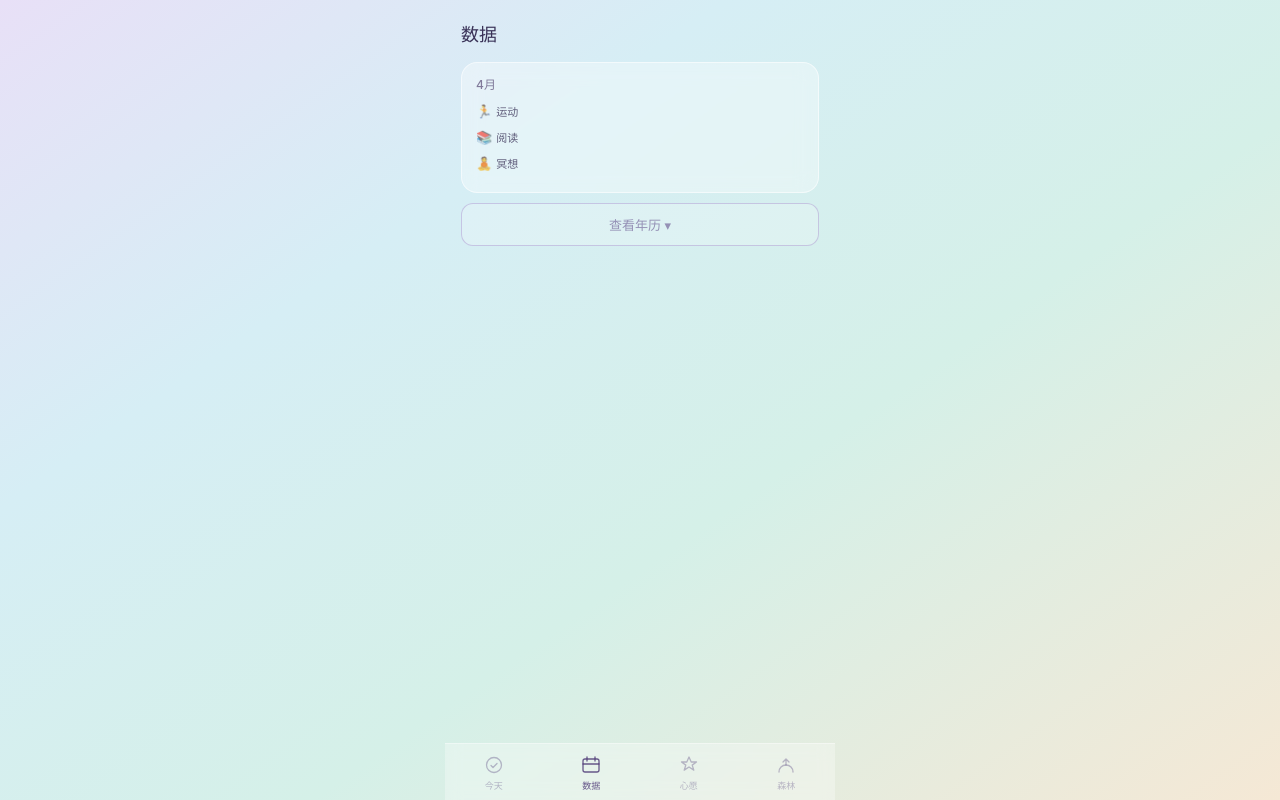
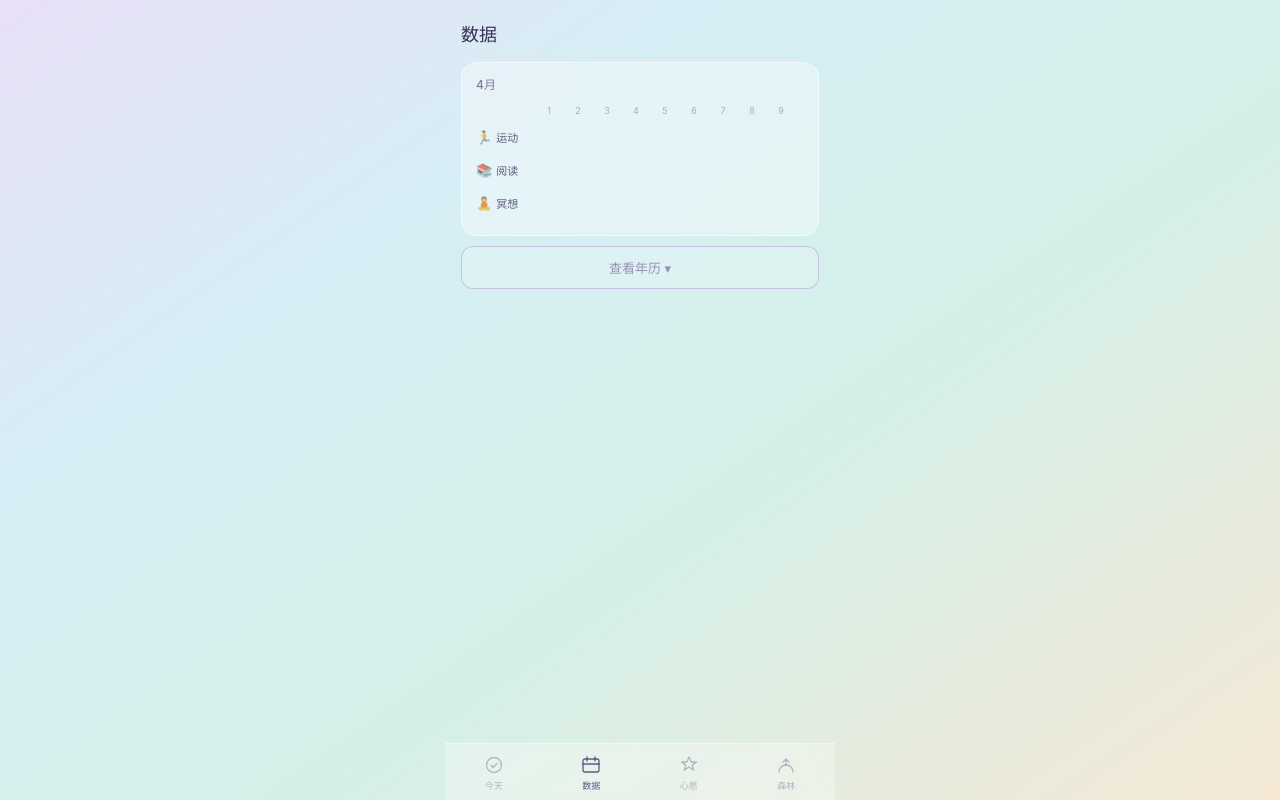
Before and after one commit to lybrebecca/Lumos, a React (Vite) app: page / in a window 1280 px wide. Both pictures are taken after a click on the element "数据". Built offline with nearby package versions, Linux system fonts and the light colour scheme.

Commit message:
edit statspage 2

```diff
--- a/src/pages/StatsPage.jsx
+++ b/src/pages/StatsPage.jsx
@@ -1,8 +1,8 @@
-import { useState } from 'react'
+import { useState, useRef } from 'react'
 import { loadHabits } from '../utils/storage'
-import { getTodayStr } from '../utils/habitLogic'
 
-const MONTH_NAMES = ['1月','2月','3月','4月','5月','6月','7月','8月','9月','10月','11月','12月']
+const MONTH_NAMES = ['1月','2月','3月','4月','5月','6月',
+                     '7月','8月','9月','10月','11月','12月']
 const today = new Date()
 const thisYear = today.getFullYear()
 const thisMonth = today.getMonth()
@@ -18,82 +18,17 @@ function getCheckinCountForDay(habit, year, month, day) {
   return habit.logs.filter(log => log.date === dateStr).length
 }
 
-function MonthRow({ habit, year, month }) {
-  const days = getDaysInMonth(year, month)
-  const isFutureMonth = year === thisYear && month > thisMonth
-  const cells = []
-
-  for (let d = 1; d <= days; d++) {
-    const isFutureDay = year === thisYear && month === thisMonth && d > todayDate
-    const count = (!isFutureMonth && !isFutureDay)
-      ? getCheckinCountForDay(habit, year, month, d)
-      : 0
-
-    cells.push(
-      <div
-        key={d}
-        style={{
-          width: '18px',
-          height: '18px',
-          borderRadius: '50%',
-          display: 'flex',
-          alignItems: 'center',
-          justifyContent: 'center',
-          fontSize: '8px',
-          flexShrink: 0,
-          background: isFutureMonth || isFutureDay
-            ? 'transparent'
-            : count > 0
-              ? 'rgba(100,180,120,0.65)'
-              : 'transparent',
-          color: count > 0 ? 'rgba(20,80,30,0.9)' : 'transparent',
-          fontWeight: '500',
-        }}
-      >
-        {count > 0 ? count : ''}
-      </div>
-    )
-  }
-
-  return (
-    <div style={{
-      display: 'flex',
-      alignItems: 'center',
-      gap: '6px',
-      marginBottom: '8px',
-    }}>
-      <div style={{
-        width: '56px',
-        fontSize: '11px',
-        fontWeight: '500',
-        color: 'rgba(40,30,70,0.7)',
-        flexShrink: 0,
-        display: 'flex',
-        alignItems: 'center',
-        gap: '4px',
-      }}>
-        <span style={{ fontSize: '13px' }}>{habit.emoji}</span>
-        <span style={{
-          overflow: 'hidden',
-          textOverflow: 'ellipsis',
-          whiteSpace: 'nowrap',
-        }}>
-          {habit.name}
-        </span>
-      </div>
-      <div style={{
-        display: 'flex',
-        gap: '2px',
-        overflowX: 'auto',
-        flex: 1,
-      }}>
-        {cells}
-      </div>
-    </div>
-  )
-}
+const CELL_W = 26  // 每个日期格子的宽度px
+const CELL_GAP = 3 // 格子间距px
+const NAME_W = 60  // 左侧习惯名字栏宽度px
 
 function MonthBlock({ habits, year, month, isFuture }) {
+  const days = getDaysInMonth(year, month)
+  const scrollRef = useRef(null)
+
+  // 每个格子宽度固定，整块一起横向滚动
+  const totalGridW = days * (CELL_W + CELL_GAP)
+
   return (
     <div style={{
       background: 'rgba(255,255,255,0.35)',
@@ -102,8 +37,10 @@ function MonthBlock({ habits, year, month, isFuture }) {
       borderRadius: '16px',
       padding: '12px 14px',
       marginBottom: '10px',
-      opacity: isFuture ? 0.4 : 1,
+      opacity: isFuture ? 0.45 : 1,
     }}>
+
+      {/* 月份标题 */}
       <div style={{
         fontSize: '12px',
         fontWeight: '500',
@@ -111,26 +48,140 @@ function MonthBlock({ habits, year, month, isFuture }) {
         marginBottom: '10px',
         display: 'flex',
         justifyContent: 'space-between',
-        alignItems: 'center',
       }}>
         <span>{MONTH_NAMES[month]}</span>
         {isFuture && (
-          <span style={{
-            fontSize: '10px',
-            color: 'rgba(60,40,90,0.3)',
-          }}>
+          <span style={{ fontSize: '10px', color: 'rgba(60,40,90,0.3)' }}>
             未到来
           </span>
         )}
       </div>
-      {habits.map(habit => (
-        <MonthRow
-          key={habit.id}
-          habit={habit}
-          year={year}
-          month={month}
-        />
-      ))}
+
+      {/* 整块可横向滚动的区域 */}
+      <div
+        ref={scrollRef}
+        style={{
+          overflowX: 'auto',
+          WebkitOverflowScrolling: 'touch',
+        }}
+      >
+        {/* 内容最小宽度 = 名字栏 + 格子总宽 */}
+        <div style={{ minWidth: NAME_W + totalGridW + 'px' }}>
+
+          {/* 日期行 */}
+          <div style={{
+            display: 'flex',
+            alignItems: 'center',
+            marginBottom: '6px',
+          }}>
+            {/* 名字栏占位 */}
+            <div style={{ width: NAME_W + 'px', flexShrink: 0 }} />
+            {/* 日期数字 */}
+            <div style={{ display: 'flex', gap: CELL_GAP + 'px' }}>
+              {Array.from({ length: days }, (_, i) => {
+                const d = i + 1
+                const isFutureDay = !isFuture
+                  && year === thisYear
+                  && month === thisMonth
+                  && d > todayDate
+                return (
+                  <div
+                    key={d}
+                    style={{
+                      width: CELL_W + 'px',
+                      height: '16px',
+                      display: 'flex',
+                      alignItems: 'center',
+                      justifyContent: 'center',
+                      fontSize: '9px',
+                      color: isFutureDay
+                        ? 'rgba(60,40,90,0.2)'
+                        : 'rgba(60,40,90,0.35)',
+                      flexShrink: 0,
+                    }}
+                  >
+                    {d}
+                  </div>
+                )
+              })}
+            </div>
+          </div>
+
+          {/* 每个习惯一行 */}
+          {habits.map(habit => (
+            <div
+              key={habit.id}
+              style={{
+                display: 'flex',
+                alignItems: 'center',
+                marginBottom: '7px',
+              }}
+            >
+              {/* 习惯名字 */}
+              <div style={{
+                width: NAME_W + 'px',
+                flexShrink: 0,
+                display: 'flex',
+                alignItems: 'center',
+                gap: '4px',
+                fontSize: '11px',
+                fontWeight: '500',
+                color: 'rgba(40,30,70,0.7)',
+              }}>
+                <span style={{ fontSize: '13px' }}>{habit.emoji}</span>
+                <span style={{
+                  overflow: 'hidden',
+                  textOverflow: 'ellipsis',
+                  whiteSpace: 'nowrap',
+                  maxWidth: '40px',
+                }}>
+                  {habit.name}
+                </span>
+              </div>
+
+              {/* 打卡格子 */}
+              <div style={{ display: 'flex', gap: CELL_GAP + 'px' }}>
+                {Array.from({ length: days }, (_, i) => {
+                  const d = i + 1
+                  const isFutureDay = !isFuture
+                    && year === thisYear
+                    && month === thisMonth
+                    && d > todayDate
+                  const count = (isFuture || isFutureDay)
+                    ? 0
+                    : getCheckinCountForDay(habit, year, month, d)
+
+                  return (
+                    <div
+                      key={d}
+                      style={{
+                        width: CELL_W + 'px',
+                        height: CELL_W + 'px',
+                        borderRadius: '50%',
+                        display: 'flex',
+                        alignItems: 'center',
+                        justifyContent: 'center',
+                        fontSize: '9px',
+                        fontWeight: '500',
+                        flexShrink: 0,
+                        background: count > 0
+                          ? 'rgba(100,180,120,0.65)'
+                          : 'transparent',
+                        color: count > 0
+                          ? 'rgba(20,80,30,0.9)'
+                          : 'transparent',
+                      }}
+                    >
+                      {count > 0 ? count : ''}
+                    </div>
+                  )
+                })}
+              </div>
+            </div>
+          ))}
+
+        </div>
+      </div>
     </div>
   )
 }
@@ -155,7 +206,6 @@ function StatsPage() {
   return (
     <div style={{ padding: '20px 16px 16px' }}>
 
-      {/* 标题 */}
       <div style={{
         fontSize: '18px',
         fontWeight: '500',
@@ -192,19 +242,18 @@ function StatsPage() {
         {showYearView ? '收起年历 ▴' : '查看年历 ▾'}
       </button>
 
-      {/* 年历：1月到12月 */}
+      {/* 年历 */}
       {showYearView && (
         <div>
           {Array.from({ length: 12 }, (_, m) => {
             if (m === thisMonth) return null
-            const isFuture = m > thisMonth
             return (
               <MonthBlock
                 key={m}
                 habits={habits}
                 year={thisYear}
                 month={m}
-                isFuture={isFuture}
+                isFuture={m > thisMonth}
               />
             )
           })}
```
